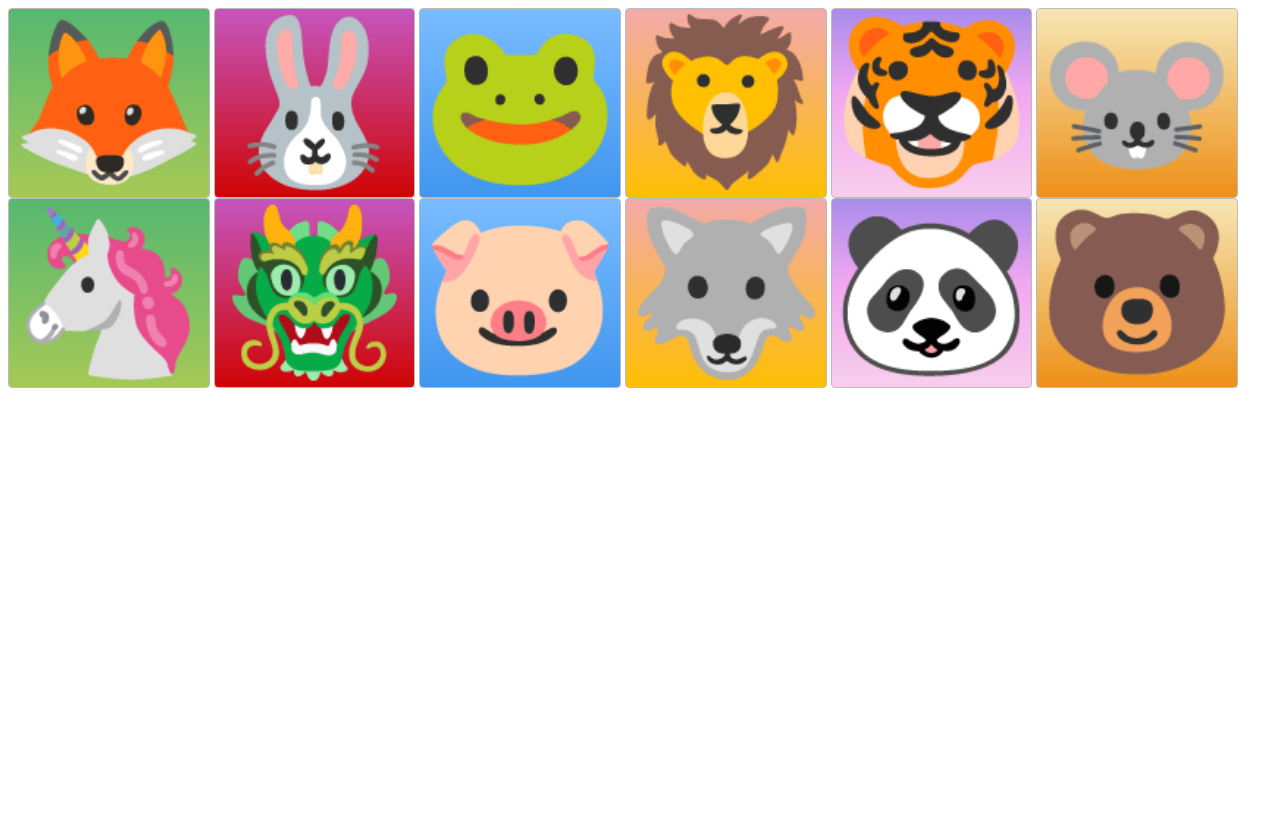
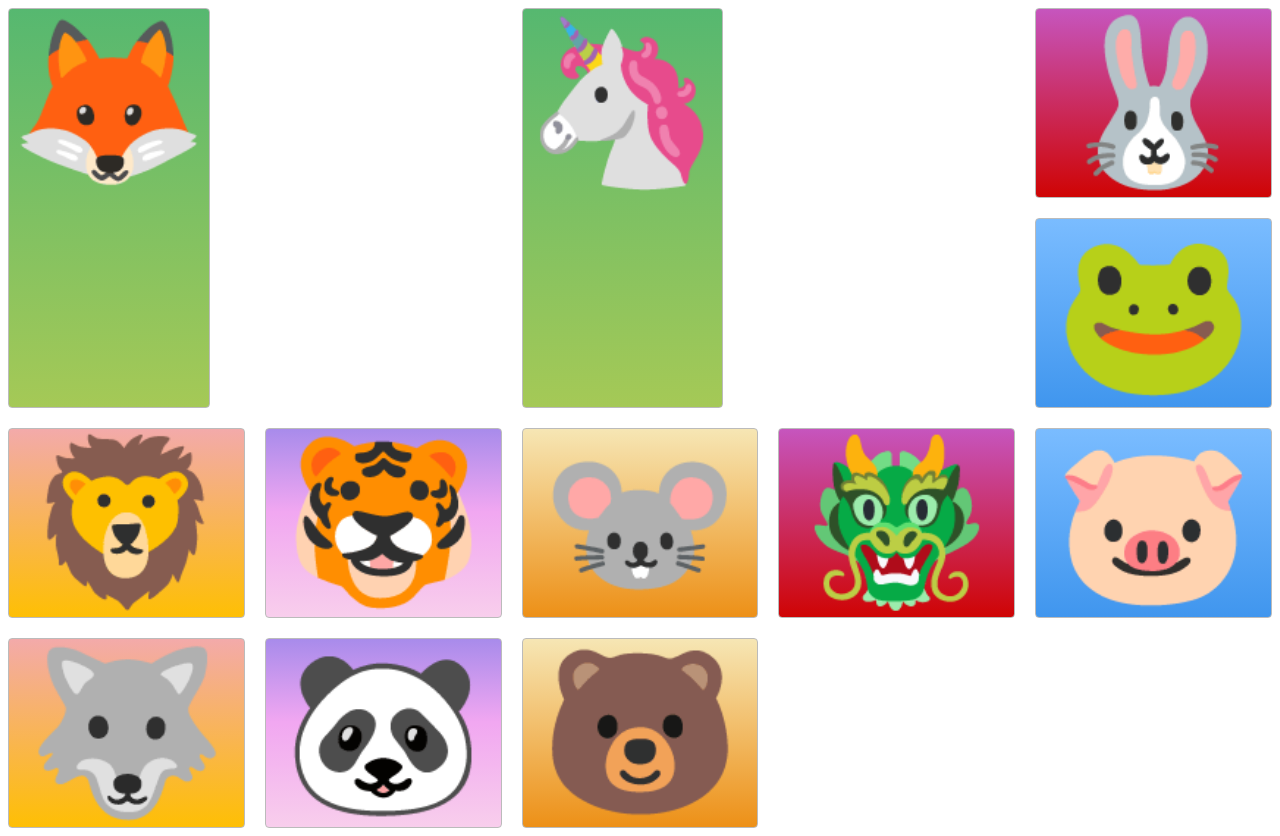
Before and after one commit to fyoon46/WebDev-2022-ZTM, a plain HTML site: page Section09-CSS_Grid_Layout/index.html in a window 1280 px wide. Before the commit the page ends 800 px from the top, so only its background shows below. Drawn offline with Linux system fonts and the light colour scheme.

Commit message:
CSS Grid

```diff
--- a/Section09-CSS_Grid_Layout/index.html
+++ b/Section09-CSS_Grid_Layout/index.html
@@ -9,6 +9,7 @@
   <link rel="stylesheet" type="text/css" href="./style.css">
 </head>
 <body>
+  <div class="container">
     <div class="zone green">🦊</div>
     <div class="zone red">🐰</div>
     <div class="zone blue">🐸</div>
@@ -21,5 +22,6 @@
     <div class="zone yellow">🐺</div>
     <div class="zone purple">🐼</div>
     <div class="zone brown">🐻</div>
+  </div>
 </body>
 </html>
--- a/Section09-CSS_Grid_Layout/style.css
+++ b/Section09-CSS_Grid_Layout/style.css
@@ -1,6 +1,19 @@
+.container {
+    display: grid;
+    gap: 20px;
+    grid-template-columns: repeat(auto-fill, minmax(200px, 1fr));
+    grid-template-rows: 1fr;
+}
+
+.green {
+    grid-column: span 2;
+    grid-row: 1/3;
+    justify-self: start;
+}
+
 .zone {
     cursor:pointer;
-    display:inline-block;
+    /*display:inline-block;*/
     text-align: center;
     font-size:10em;
     border-radius:4px;
```
Lines whose indentation alone changed are shown as unchanged.
